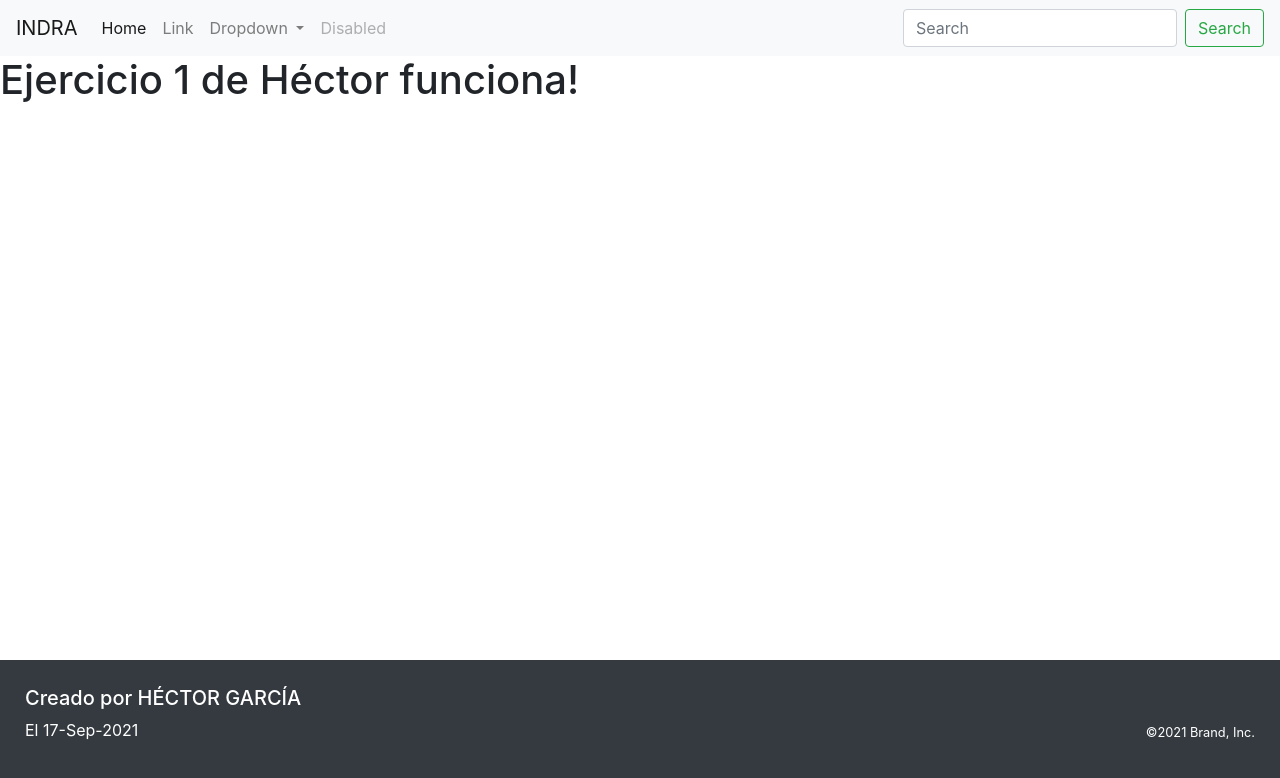
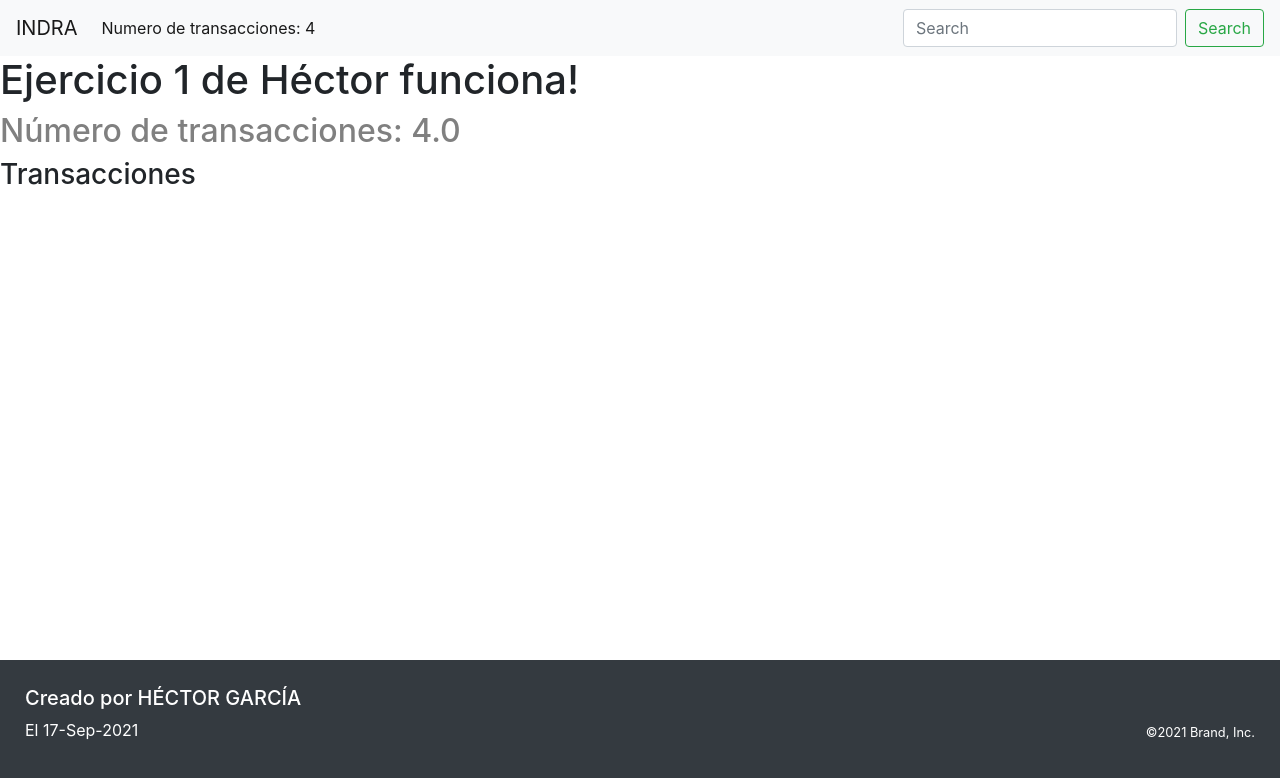
Before and after one commit to CAS-indra/ejercicio-hectorg, an Angular app: page / in a window 1280 px wide. Shown: the top 778 px of the page. Built offline with nearby package versions, Linux system fonts and the light colour scheme.

Commit message:
cabecera

```diff
--- a/src/app/app.component.html
+++ b/src/app/app.component.html
@@ -3,6 +3,10 @@
 
 <app-titulo></app-titulo>
 
+<h2 [style.color]="color">Número de transacciones: {{ transacciones.length | number:'1.1' }} </h2>
+
+<h3>Transacciones</h3>
+
 <router-outlet></router-outlet>
 
 <app-pie class="mt-auto"></app-pie>
--- a/src/app/app.component.ts
+++ b/src/app/app.component.ts
@@ -1,10 +1,54 @@
-import { Component } from '@angular/core';
+import { Component, Inject, Injectable } from '@angular/core';
 
 @Component({
   selector: 'app-root',
   templateUrl: './app.component.html',
   styleUrls: ['./app.component.scss']
 })
+@Injectable()
 export class AppComponent {
+  public color = 'grey';
+  public transacciones =  [
+    {
+      id: 'design_a_virus',
+      name: 'Design a virus',
+      description: 'Design a modified version of a current virus',
+      kind: 'spent',
+      amount: 500,
+      date: new Date(2020, 0, 1),
+      projectId: 'rule_the_world',
+      ownerId: 'world_admin',
+    },
+    {
+      id: 'produce_the_virus',
+      name: 'produce the virus',
+      description: 'Clone the virus in a secret lab',
+      kind: 'spent',
+      amount: 1200,
+      date: new Date(2020, 1, 1),
+      projectId: 'rule_the_world',
+      ownerId: 'world_admin',
+    },
+    {
+      id: 'buy_fuel',
+      name: 'Buy fuel',
+      description: 'A lot of fuel ',
+      kind: 'spent',
+      amount: 900,
+      date: new Date(2024, 0, 1),
+      projectId: 'conquer_mars',
+      ownerId: 'world_admin',
+    },
+    {
+      id: 'sell_view_seats',
+      name: 'Sell view seats',
+      description: 'Seats to view launches ',
+      kind: 'income',
+      amount: 80,
+      date: new Date(2025, 0, 1),
+      projectId: 'conquer_mars',
+      ownerId: 'world_admin',
+    },
+  ];
 
 }
--- a/src/app/layout/cabecera/cabecera.component.html
+++ b/src/app/layout/cabecera/cabecera.component.html
@@ -10,24 +10,7 @@
   <div class="collapse navbar-collapse" id="navbarSupportedContent">
     <ul class="navbar-nav mr-auto">
       <li class="nav-item active">
-        <a class="nav-link" href="#">Home <span class="sr-only">(current)</span></a>
-      </li>
-      <li class="nav-item">
-        <a class="nav-link" href="#">Link</a>
-      </li>
-      <li class="nav-item dropdown">
-        <a class="nav-link dropdown-toggle" href="#" id="navbarDropdown" role="button" data-toggle="dropdown" aria-haspopup="true" aria-expanded="false">
-          Dropdown
-        </a>
-        <div class="dropdown-menu" aria-labelledby="navbarDropdown">
-          <a class="dropdown-item" href="#">Action</a>
-          <a class="dropdown-item" href="#">Another action</a>
-          <div class="dropdown-divider"></div>
-          <a class="dropdown-item" href="#">Something else here</a>
-        </div>
-      </li>
-      <li class="nav-item">
-        <a class="nav-link disabled" href="#" tabindex="-1" aria-disabled="true">Disabled</a>
+        <a class="nav-link" href="#">Numero de transacciones: {{ appComp.transacciones.length}} <span class="sr-only">(current)</span></a>
       </li>
     </ul>
     <form class="form-inline my-2 my-lg-0">
--- a/src/app/layout/cabecera/cabecera.component.ts
+++ b/src/app/layout/cabecera/cabecera.component.ts
@@ -1,4 +1,5 @@
 import { Component, OnInit } from '@angular/core';
+import { AppComponent } from 'src/app/app.component';
 
 @Component({
   selector: 'app-cabecera',
@@ -7,7 +8,7 @@ import { Component, OnInit } from '@angular/core';
 })
 export class CabeceraComponent implements OnInit {
   public empresa = 'INDRA';
-  constructor() { }
+  constructor(public appComp: AppComponent) { }
 
   ngOnInit(): void {
   }
```
